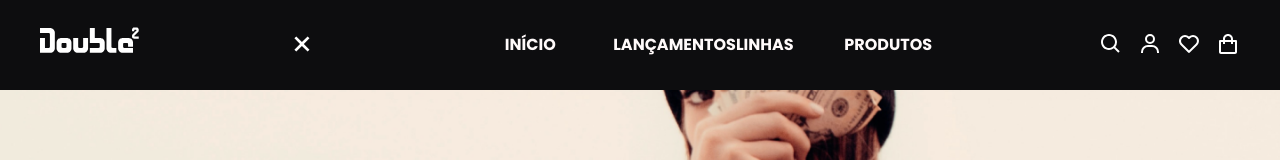
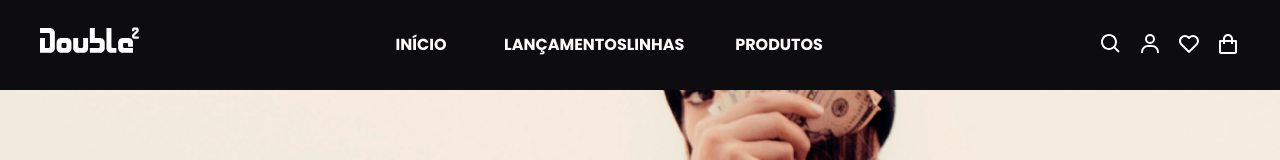
Before and after one commit to ThiagoLeaoDev/double2-site, a Next.js app: page / in a window 1280 px wide. Shown: the top 160 px of the page. Built offline with nearby package versions, Linux system fonts and the light colour scheme.

Commit message:
header merged

```diff
--- a/components/Header/HeaderStyle.js
+++ b/components/Header/HeaderStyle.js
@@ -1,3 +1,4 @@
+
 import styled from "styled-components"
 import Image from 'next/image'
 
@@ -18,7 +19,12 @@ export const ContainerLogo = styled.div`
 `;
 
 export const ContainerHamburger = styled.div`
+  display: none;
   margin-right: 40px;
+  cursor: pointer;
+  @media (max-width: 1007px) {
+    display: block;
+  }
 `;
 
 export const IconDouble = styled(Image)`
@@ -32,7 +38,6 @@ export const ContainerOptions = styled.div`
   flex-direction: row;
   align-items: center;
   justify-content: space-between;
-
   @media (max-width: 1007px) {
     display: ${props => props.open ? "none" : "block"};
     position: absolute;
@@ -53,7 +58,6 @@ export const TabOption = styled.a`
   display: flex;
   align-items: center;
   cursor: pointer;
-
   @media (max-width: 1007px) {
     height: 60px;
     border-top: 2px solid #2f2f30;
@@ -64,7 +68,6 @@ export const TabOption = styled.a`
 export const TextOption = styled.p`
   color: var(--white);
   font-weight: bold;
-
   &:hover{
     color: var(--pastel-yellow);
   }
@@ -78,7 +81,6 @@ export const ContainerIcons = styled.div`
   align-items: center;
   justify-content: space-between;
   margin-right: 40px;
-
   @media (max-width: 1007px) {
     display: none;
   }
--- a/components/Header/index.js
+++ b/components/Header/index.js
@@ -9,7 +9,7 @@ import * as SC from "./HeaderStyle";
 // import { Container } from './styles';
 
 function Header() {
-  const [Colapse, setColapse] = useState(false);
+  const [Colapse, setColapse] = useState(true);
 
   return(
     <SC.Tabbar>
```
